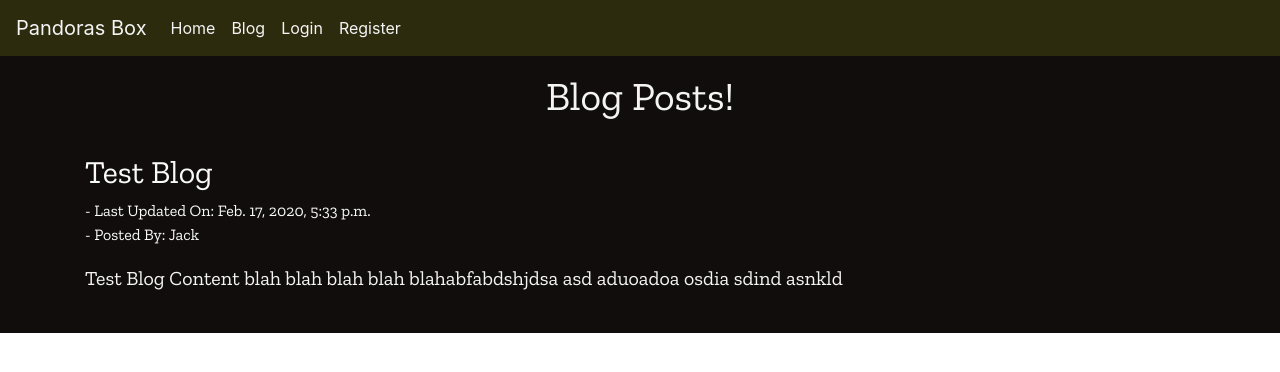
After one commit to JackSnowdon/LVSM-Box, a Django app: page /blog/blog_home/ in a window 1280 px wide. The commit adds this page. Shown: the top 372 px of the page. Run offline with Django 3.2, Linux system fonts and the light colour scheme; data comes from the database, SQL or seed files in the repository; both versions use the stored data as it was after the commit; parts of the project's set-up code (start-up, migrations or seed data) failed here and were passed over; some libraries are stand-ins or nearby versions.

Commit message:
crud functions and views for blogs

```diff
--- /dev/null
+++ b/blog/templates/blog_home.html
@@ -0,0 +1,28 @@
+{% extends 'base.html' %} {% load static %} {% block page_title %} LVSM | Blog {% endblock %} {% block content %}
+
+<div class="row">
+    <div class="col-12 text-center">
+        <h1>Blog Posts!</h1>
+        <hr> {% if user.profile.staff_access %}
+        <a href="{% url 'add_post' %}" role="button" class="btn btn-success" id="all-stock" aria-disabled="false">Add Post</a> {% endif %}
+    </div>
+</div>
+
+{% for p in posts %}
+<div class="row">
+    <div class="col-12 blog-link">
+        <a href="{% url 'view_post' p.id %}">
+            <h2>{{ p.title }}</h2>
+            <p class="mb-0"> - Last Updated On: {{ p.last_modified }}</p>
+            <p> - Posted By: {{ p.done_by }}</p>
+        </a>
+    </div>
+</div>
+<p class="lead">{{ p.body|truncatewords:25 }}</p>
+{% if user.profile.staff_access %}
+<div class="row">
+    <div class="col-12"><a href="{% url 'edit_post' p.id  %}" role="button" class="btn btn-warning" aria-disabled="false">Edit Post</a></div>
+</div>
+{% endif %}
+
+<br> {% endfor %} {% endblock %}
--- a/blog/urls.py
+++ b/blog/urls.py
@@ -0,0 +1,10 @@
+from django.urls import path
+from .views import *
+
+urlpatterns = [
+    path("blog_home/", blog_home, name="blog_home"),
+    path("add_post/", add_post, name="add_post"),
+    path(r'edit_post/<int:pk>', edit_post, name="edit_post"),
+    path(r'view_post/<int:pk>', view_post, name="view_post"),
+    path(r'delete_post/<int:pk>', delete_post, name="delete_post"),
+]
--- a/blog/views.py
+++ b/blog/views.py
@@ -8,7 +8,8 @@ from .forms import PostForm
 
 def blog_home(request):
     posts = Post.objects.all().order_by('-created_on')
-    return render(request, "blog_index.html", {"posts": posts})
+    return render(request, "blog_home.html", {"posts": posts})
+
 
 @login_required
 def add_post(request):
@@ -34,3 +35,48 @@ def add_post(request):
             request, "You Don't Have The Required Permissions", extra_tags="alert"
         )
         return redirect("blog_home")
+
+
+@login_required
+def edit_post(request, pk):
+    if request.user.profile.staff_access:
+        this_post = get_object_or_404(Post, pk=pk)
+        if request.method == "POST":
+            post_form = PostForm(request.POST, instance=this_post)
+            if post_form.is_valid():
+                post = post_form.save(commit=False)
+                post.last_modified = datetime.now()
+                post.save()
+                messages.error(
+                    request, "Edited {0} @ {1}".format(post.title, post.last_modified), extra_tags="alert"
+                )
+                return redirect("blog_home")
+        else:
+            post_form = PostForm(instance=this_post)
+        return render(request, "edit_post.html", {"post_form": post_form, "this_post": this_post })
+    else:
+        messages.error(
+            request, "You Don't Have The Required Permissions", extra_tags="alert"
+        )
+        return redirect("blog_home")
+
+
+@login_required
+def delete_post(request, pk):
+    if request.user.profile.staff_access:
+        instance = Post.objects.get(pk=pk)
+        messages.error(request, "Deleted {0}".format(instance.title), extra_tags="alert")
+        instance.delete()
+        return redirect(reverse("blog_home"))
+    else:
+        messages.error(
+            request, "You Don't Have The Required Permissions", extra_tags="alert"
+        )
+        return redirect("blog_home")
+
+
+def view_post(request, pk):
+    this_post = get_object_or_404(Post, pk=pk)
+    this_post.views += 1
+    this_post.save()
+    return render(request, "view_post.html", {"this_post": this_post})
--- a/pbox/urls.py
+++ b/pbox/urls.py
@@ -22,4 +22,5 @@ urlpatterns = [
     path('', index),
     path('home/', include('home.urls')),
     path('accounts/', include('accounts.urls')),
+    path('blog/', include('blog.urls')),
 ]
--- a/static/css/styles.css
+++ b/static/css/styles.css
@@ -51,7 +51,7 @@
 
 .blog-link a {
     text-decoration: none;
-    color: #1b1919;
+    color: #fafafa;
     transition: all 0.35s ease-in-out;
     -moz-transition: all 0.35s ease-in-out;
     -webkit-transition: all 0.35s ease-in-out;
--- a/templates/base.html
+++ b/templates/base.html
@@ -26,6 +26,9 @@
             <ul class="navbar-nav">
                 <li class="nav-item">
                     <a class="nav-link" href="{% url 'index' %}">Home</a>
+                </li>
+                <li class="nav-item">
+                    <a class="nav-link" href="{% url 'blog_home' %}">Blog</a>
                 </li>
                 {% if user.is_authenticated %}
                 <li class="nav-item">
```
Also changed, not shown: blog/templates/add_post.html (added, +24 -0 lines), blog/templates/edit_post.html (added, +26 -0 lines), blog/templates/view_post.html (added, +19 -0 lines), blog/models.py (line endings or trailing spaces), db.sqlite3.
